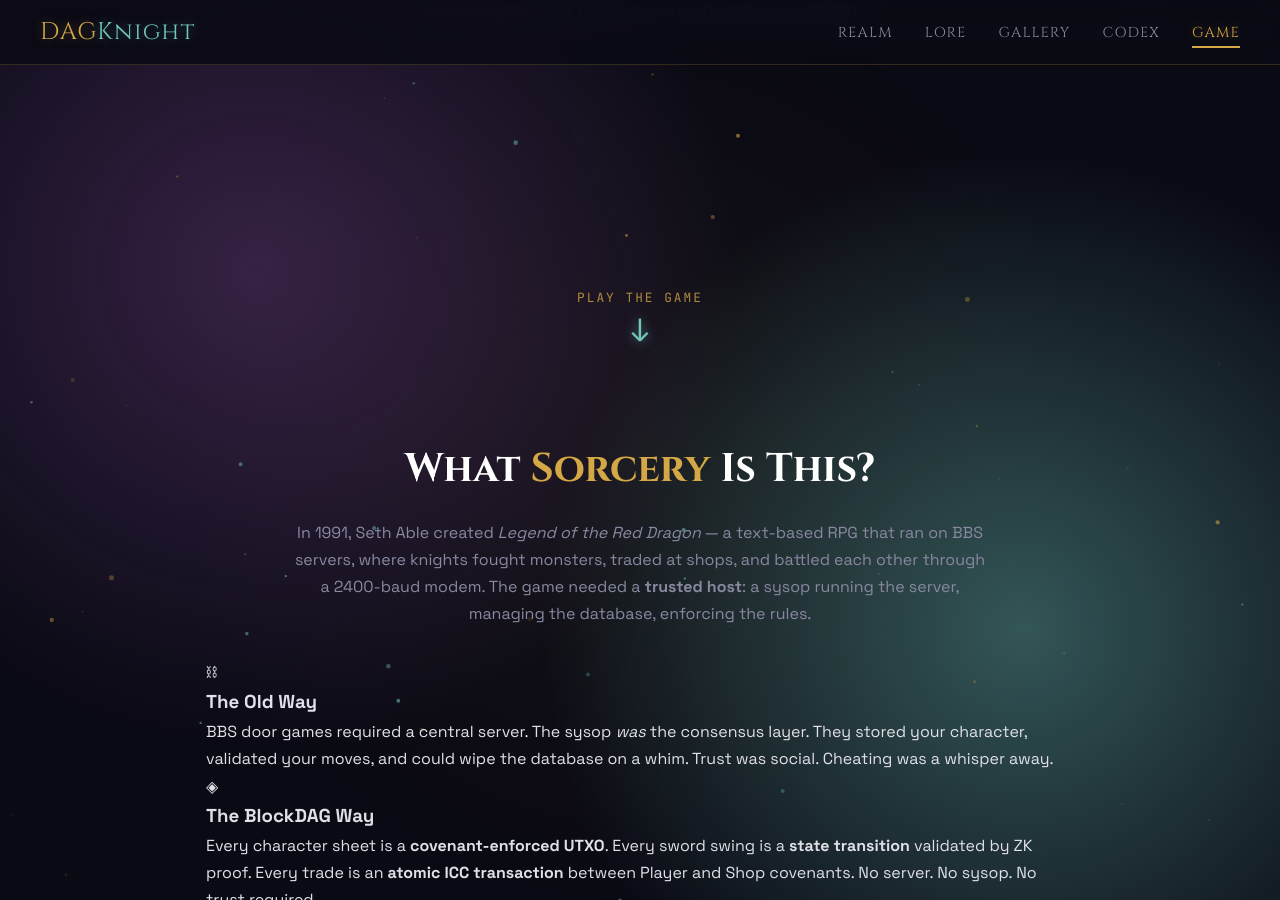
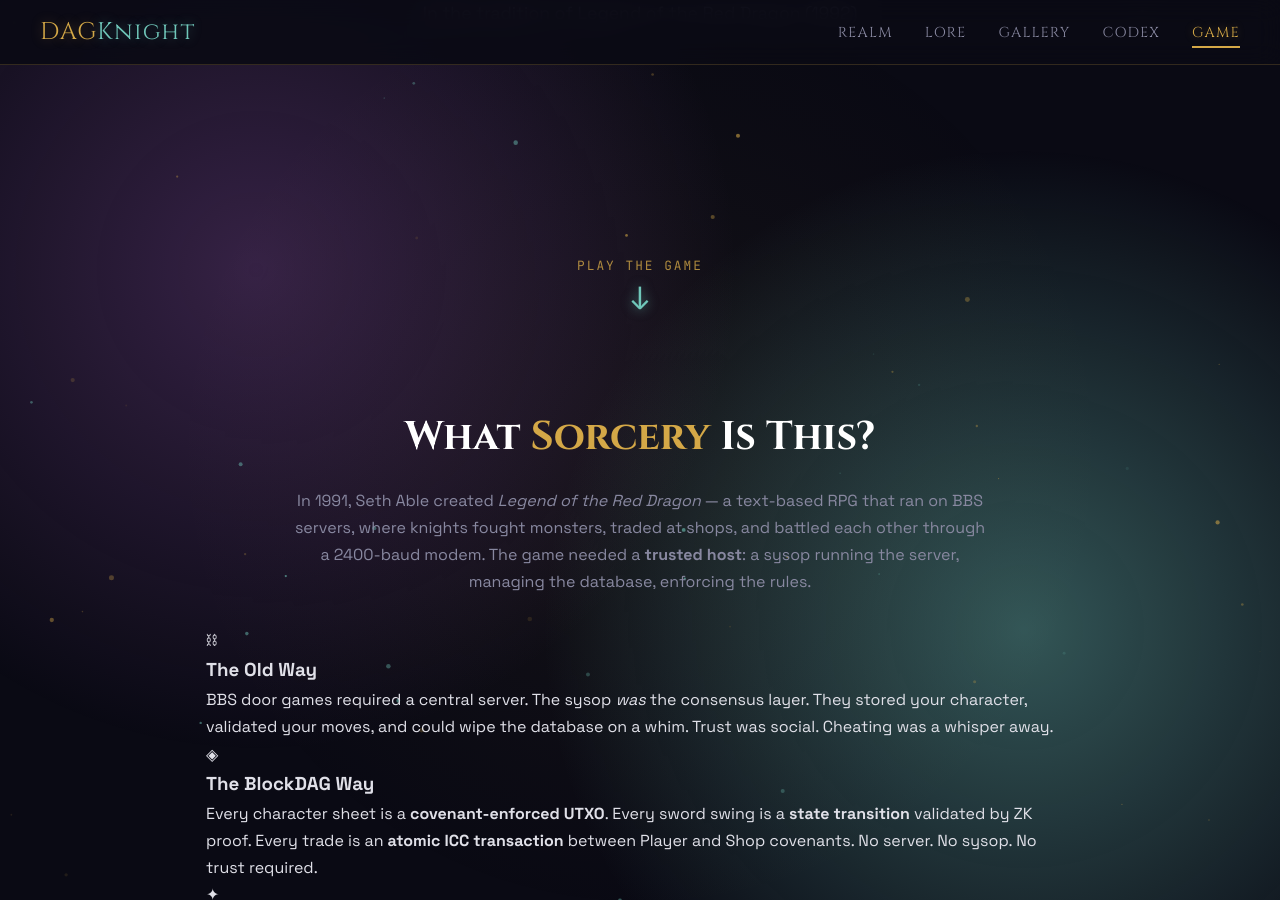
Before and after one commit to creative-inference/dagknight.xyz, a Jekyll site: the page built from game/index.html, in a window 1280 px wide and 900 px high, scrolled down 604 px. Built offline with Jekyll 4.4.1, drawn with Linux system fonts in a browser that asks for light colours.

Commit message:
Move scroll arrow higher on game page
Co-Authored-By: Claude Opus 4.6 (1M context) <noreply@anthropic.com>

```diff
--- a/assets/css/game.css
+++ b/assets/css/game.css
@@ -9,7 +9,7 @@
   flex-direction: column;
   align-items: center;
   text-decoration: none;
-  margin: -1rem 0 1rem;
+  margin: -3rem 0 1rem;
   gap: 0.3rem;
   animation: arrow-bounce 2s ease-in-out infinite;
 }
```
